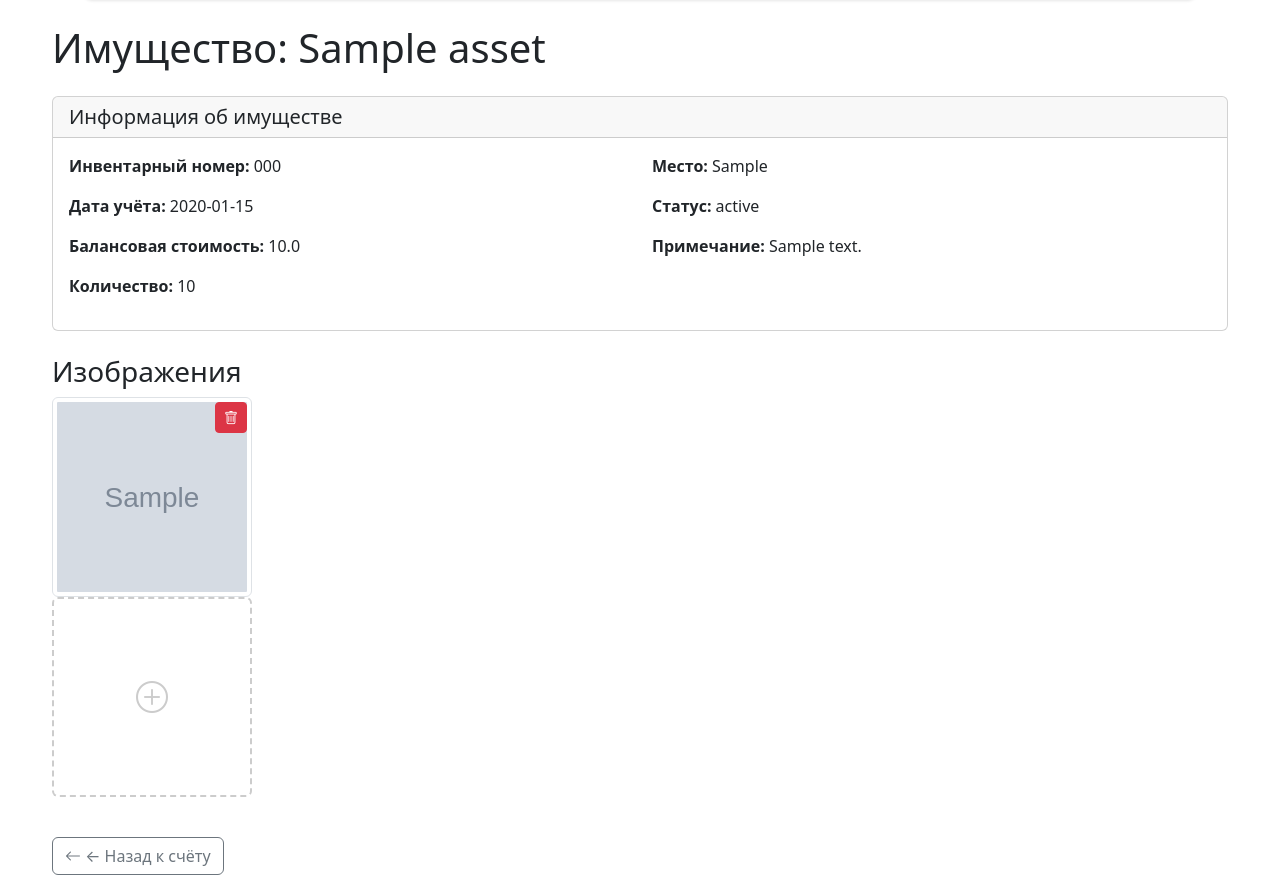
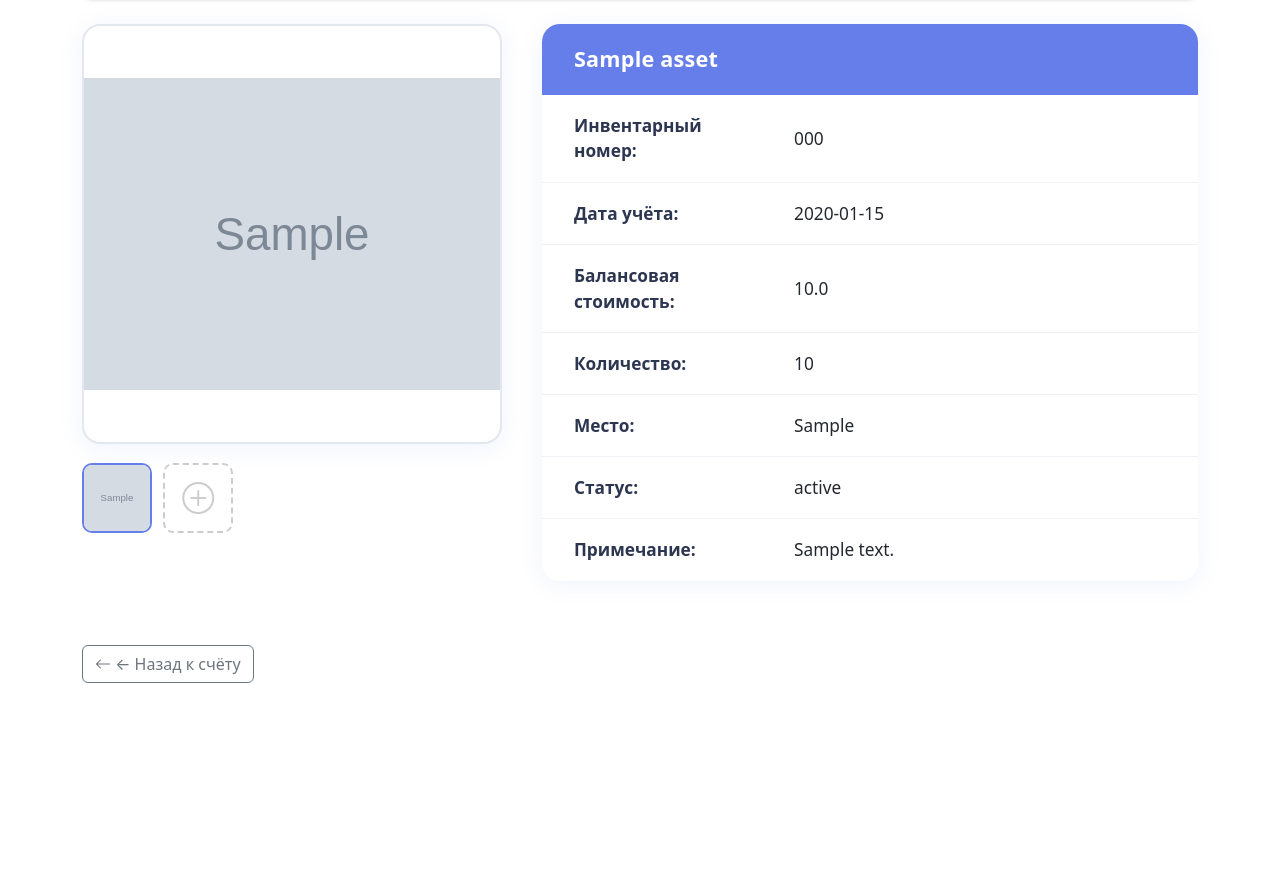
Before and after one commit to ed4kod/invizor, a Flask app: template app/templates/asset_detail.html in a window 1280 px wide. Shown: the part 133-1008 px from the top of the page. After the commit the page ends 816 px from the top, so only its background shows below. Run offline with Flask 3, Linux system fonts and the light colour scheme; tables that the repository leaves empty hold one stand-in row (values such as "Sample post"); the template is opened without the code that fills it: values that come from a table or form of the project are taken from there, most other values are stand-ins (such as "Sample title", 1, 10 or a date in 2020); grey boxes marked "Sample" are stand-in pictures.

Commit message:
Новый современный дизайн карточки имущества: большая картинка, миниатюры, зум по клику, таблица характеристик в стиле маркетплейса

```diff
--- a/app/templates/asset_detail.html
+++ b/app/templates/asset_detail.html
@@ -12,126 +12,208 @@
 </div>
 {% endblock %}
 
+{% block head %}
+<style>
+.asset-main-flex {
+  display: flex;
+  gap: 2.5rem;
+  align-items: flex-start;
+  margin-bottom: 2.5rem;
+  flex-wrap: wrap;
+}
+.asset-image-block {
+  min-width: 320px;
+  max-width: 420px;
+  width: 100%;
+  display: flex;
+  flex-direction: column;
+  align-items: center;
+}
+.asset-main-image {
+  width: 100%;
+  max-width: 420px;
+  aspect-ratio: 1/1;
+  object-fit: contain;
+  border-radius: 18px;
+  background: #fff;
+  box-shadow: 0 4px 24px rgba(102,126,234,0.09);
+  margin-bottom: 1.2rem;
+  border: 2.5px solid #e3e7ef;
+  transition: box-shadow 0.2s, border-color 0.2s;
+  cursor: zoom-in;
+}
+.asset-main-image:hover {
+  box-shadow: 0 8px 32px rgba(102,126,234,0.18);
+  border-color: #667eea;
+}
+.asset-thumbs-row {
+  display: flex;
+  gap: 0.7rem;
+  overflow-x: auto;
+  padding-bottom: 0.2rem;
+  width: 100%;
+  justify-content: flex-start;
+}
+.asset-thumb {
+  width: 70px;
+  height: 70px;
+  object-fit: cover;
+  border-radius: 10px;
+  border: 2px solid transparent;
+  background: #fff;
+  cursor: pointer;
+  transition: border-color 0.2s;
+}
+.asset-thumb.selected {
+  border-color: #667eea;
+}
+.asset-thumb-add {
+  width: 70px;
+  height: 70px;
+  border-radius: 10px;
+  border: 2px dashed #ccc;
+  display: flex;
+  align-items: center;
+  justify-content: center;
+  color: #ccc;
+  font-size: 2rem;
+  cursor: pointer;
+  background: #fff;
+  transition: border-color 0.2s, color 0.2s;
+}
+.asset-thumb-add:hover {
+  border-color: #667eea;
+  color: #667eea;
+}
+.asset-info-table-wrap {
+  flex: 1 1 320px;
+  background: #fff;
+  border-radius: 18px;
+  box-shadow: 0 4px 24px rgba(102,126,234,0.09);
+  overflow: hidden;
+  min-width: 320px;
+}
+.asset-info-table-title {
+  background: #667eea;
+  color: #fff;
+  font-size: 1.35rem;
+  font-weight: 700;
+  padding: 1.2rem 2rem;
+  letter-spacing: 0.01em;
+}
+.asset-info-table {
+  width: 100%;
+  border-collapse: collapse;
+  font-size: 1.08rem;
+}
+.asset-info-table tr {
+  transition: background 0.18s;
+}
+.asset-info-table td {
+  padding: 1.1rem 2rem;
+  border-bottom: 1px solid #f0f1f7;
+  color: #23272f;
+}
+.asset-info-table td.label {
+  color: #2d3651;
+  font-weight: 700;
+  width: 220px;
+  background: none;
+}
+.asset-info-table tr:last-child td {
+  border-bottom: none;
+}
+@media (max-width: 1100px) {
+  .asset-main-flex {
+    flex-direction: column;
+    gap: 1.5rem;
+  }
+  .asset-image-block, .asset-info-table-wrap {
+    max-width: 100%;
+    min-width: 0;
+  }
+  .asset-main-image {
+    max-width: 100%;
+  }
+}
+</style>
+{% endblock %}
+
 {% block content %}
-<div class="container" style="max-width: 1200px;">
-  <h1 class="mb-4">Имущество: {{ asset.name }}</h1>
-
-  <!-- Информация об имуществе -->
-  <div class="card mb-4">
-    <div class="card-header">
-      <h5 class="mb-0">Информация об имуществе</h5>
+<div class="container">
+  <div class="asset-main-flex">
+    <!-- Левая часть: большая картинка и миниатюры -->
+    <div class="asset-image-block">
+      <img id="mainAssetImage" src="{{ image_urls[0] if image_urls else '' }}" class="asset-main-image" alt="{{ asset.name }}" onclick="openImageModalByIndex(0)">
+      <div class="asset-thumbs-row">
+        {% for url in image_urls %}
+          <img src="{{ url }}" class="asset-thumb{% if loop.index0 == 0 %} selected{% endif %}" alt="thumb" onclick="setMainAssetImage(this, '{{ url }}')">
+        {% endfor %}
+        {% if image_urls|length < 10 %}
+          <div class="asset-thumb-add" onclick="document.getElementById('images').click()" title="Добавить изображение">
+            <i class="bi bi-plus-circle"></i>
           </div>
-    <div class="card-body">
-      <div class="row">
-        <div class="col-md-6">
-          <p><strong>Инвентарный номер:</strong> {{ asset.inventory_number }}</p>
-          <p><strong>Дата учёта:</strong> {{ asset.registration_date }}</p>
-          <p><strong>Балансовая стоимость:</strong> {{ asset.balance_value }}</p>
-          <p><strong>Количество:</strong> {{ asset.quantity }}</p>
-        </div>
-        <div class="col-md-6">
-          <p><strong>Место:</strong> {{ asset.location or 'Не указано' }}</p>
-          <p><strong>Статус:</strong> {{ asset.status or 'Не указано' }}</p>
-          <p><strong>Примечание:</strong> {{ asset.note or 'Нет' }}</p>
+        {% endif %}
       </div>
     </div>
+    <!-- Правая часть: таблица характеристик -->
+    <div class="asset-info-table-wrap mb-4">
+      <div class="asset-info-table-title">
+        {{ asset.name }}
       </div>
-  </div>
-
-  <!-- Галерея изображений в виде сетки -->
-  <div class="mb-4">
-    <h3>Изображения</h3>
-    <div class="table-responsive">
-      <table class="table table-borderless">
-        <tbody>
-          {% for i in range(0, image_urls|length, 5) %}
+      <table class="asset-info-table">
         <tr>
-              {% for j in range(5) %}
-                {% if i + j < image_urls|length %}
-                  <td class="p-0" style="width: 20%;">
-                    <div class="position-relative d-inline-block">
-                      <img src="{{ image_urls[i + j] }}"
-                           class="img-thumbnail"
-                           alt="{{ asset.name }}"
-                           style="width: 200px; height: 200px; object-fit: cover; cursor: pointer;"
-                           data-image-index="{{ i + j }}"
-                           onclick="openImageModalByIndex({{ i + j }})"
-                           title="Нажмите для увеличения">
-                      <button type="button"
-                              class="btn btn-danger btn-sm position-absolute top-0 end-0"
-                              onclick="deleteImage({{ asset.id }}, {{ i + j }}, this)"
-                              title="Удалить изображение"
-                              style="z-index: 10; margin: 5px;">
-                        <i class="bi bi-trash"></i>
-                      </button>
-                    </div>
-                  </td>
-                {% else %}
-                  <td style="width: 20%;"></td>
-                {% endif %}
-              {% endfor %}
+          <td class="label">Инвентарный номер:</td>
+          <td>{{ asset.inventory_number }}</td>
         </tr>
-          {% endfor %}
-          <!-- Строка с кнопкой добавления -->
-          {% if image_urls|length < 10 %}
         <tr>
-              <td class="p-0" style="width: 20%;">
-                <div class="d-inline-block">
-                  <div class="img-thumbnail d-flex align-items-center justify-content-center"
-                       style="width: 200px; height: 200px; border: 2px dashed #ccc; cursor: pointer;"
-                       onclick="document.getElementById('images').click()"
-                       title="Добавить изображение">
-                    <i class="bi bi-plus-circle" style="font-size: 2rem; color: #ccc;"></i>
-                  </div>
-                </div>
-              </td>
-              <td colspan="4" style="width: 80%;"></td>
+          <td class="label">Дата учёта:</td>
+          <td>{{ asset.registration_date }}</td>
         </tr>
-          {% endif %}
-        </tbody>
+        <tr>
+          <td class="label">Балансовая стоимость:</td>
+          <td>{{ asset.balance_value }}</td>
+        </tr>
+        <tr>
+          <td class="label">Количество:</td>
+          <td>{{ asset.quantity }}</td>
+        </tr>
+        <tr>
+          <td class="label">Место:</td>
+          <td>{{ asset.location or 'Не указано' }}</td>
+        </tr>
+        <tr>
+          <td class="label">Статус:</td>
+          <td>{{ asset.status or 'Не указано' }}</td>
+        </tr>
+        <tr>
+          <td class="label">Примечание:</td>
+          <td>{{ asset.note or 'Нет' }}</td>
+        </tr>
       </table>
     </div>
   </div>
-
   <!-- Скрытая форма добавления изображений -->
   {% if image_urls|length < 10 %}
-    <div class="card mb-4" style="display: none;">
-      <div class="card-header">
-        <h5 class="mb-0">Добавить изображения</h5>
-      </div>
-      <div class="card-body">
-        <form method="post" action="{{ url_for('main.add_images_to_asset', asset_id=asset.id) }}" enctype="multipart/form-data" id="imageForm">
-          <div class="mb-3">
-            <label for="images" class="form-label" id="imageCounter">Выберите изображения (осталось {{ 10 - image_urls|length }})</label>
+    <form method="post" action="{{ url_for('main.add_images_to_asset', asset_id=asset.id) }}" enctype="multipart/form-data" id="imageForm" style="display:none;">
       <input type="file" class="form-control" name="images" id="images" multiple accept="image/*" required onchange="submitForm()">
-            <div class="form-text">Можно выбрать несколько файлов. Поддерживаются форматы: JPG, PNG, GIF, WebP</div>
-          </div>
-          <button type="submit" class="btn btn-primary">
-            <i class="bi bi-upload"></i> ↑ Добавить изображения
-          </button>
     </form>
-      </div>
-    </div>
-  {% else %}
-    <div class="alert alert-info">
-      <i class="bi bi-info-circle"></i> ℹ Достигнут лимит в 10 изображений
-    </div>
   {% endif %}
-
-  <div class="d-flex gap-2">
+  <div class="d-flex gap-2 mt-4">
     <a href="{{ url_for('main.bill_detail', bill_id=bill.id) }}" class="btn btn-outline-secondary">
       <i class="bi bi-arrow-left"></i> ← Назад к счёту
     </a>
   </div>
 </div>
-
 <script>
+function setMainAssetImage(el, url) {
+  document.getElementById('mainAssetImage').src = url;
+  document.querySelectorAll('.asset-thumb').forEach(t => t.classList.remove('selected'));
+  el.classList.add('selected');
+}
 function submitForm() {
     document.getElementById('imageForm').submit();
 }
-
-// Инициализация глобального массива изображений
 window.imageUrls = {{ image_urls | tojson }};
-console.log('Инициализирован массив изображений:', window.imageUrls);
 </script>
 {% endblock %}
```
Also changed, not shown: app/static/uploads/0d5717d597fc4e0b9d722e72ae260130_M133-512_03_2kKatush.jpg.webp (added), app/static/uploads/6618df9392b2496b970acffc04451352_eac2f323d11218748444d4a81b8839abb6924585746db22d68446c527684a4e4.jpg.webp (deleted), app/static/uploads/ea7e406a54f44bd5a8ecd304c8a55e74_IMG_20250708_090215.jpg (added). Lines whose indentation alone changed are shown as unchanged.
